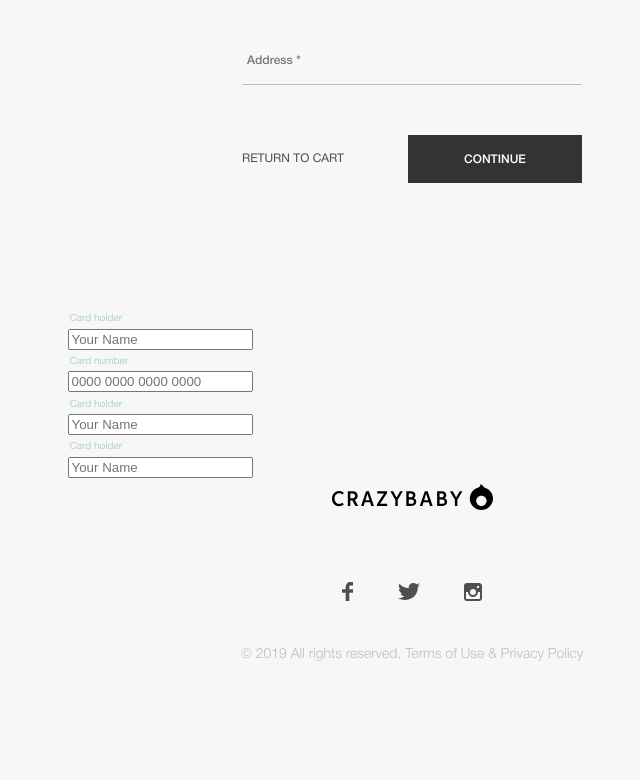
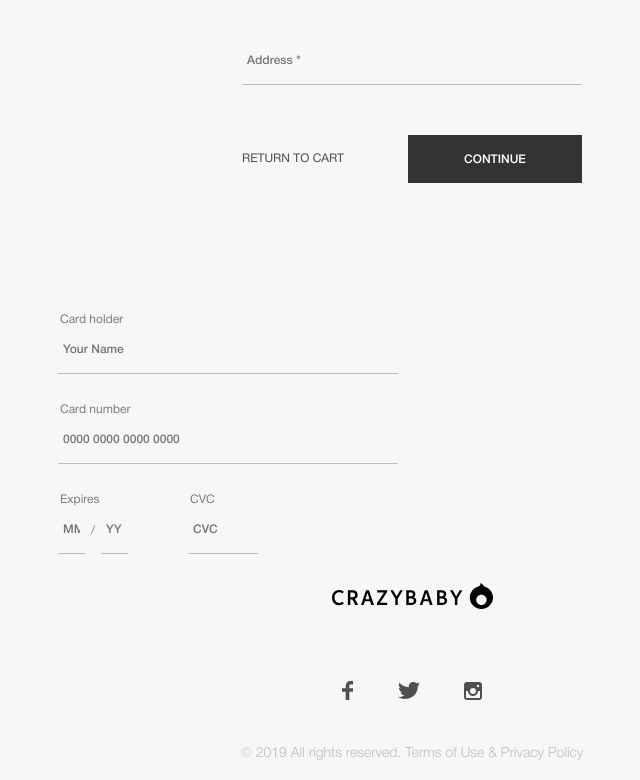
Before and after one commit to crash2bash/kickstarter, a website: page src/index.html in a window 1280 px wide. Shown: the part 7042-7822 px from the top of the page, without its empty margins (228-868 px from the left). Before the commit the page ends 7757 px from the top, so only its background shows below. Drawn offline with Linux system fonts and the light colour scheme.

Commit message:
add grid to payment form

```diff
--- a/src/index.html
+++ b/src/index.html
@@ -278,36 +278,36 @@
   </section>
 
   <section class="shipping">
-    <form class="shipping__form shipping__form--outer">
+    <form class="form shipping__form shipping__form--outer">
       <fieldset class="shipping__placeholder shipping__placeholder--name">
         <legend>First and Last Name *</legend>
       </fieldset>
-      <input type="text" class="shipping__input shipping__input--outer shipping__input--name" placeholder="First and Last Name *" required>
+      <input type="text" class="form__input shipping__input form__input--outer shipping__input--name" placeholder="First and Last Name *" required>
 
       <fieldset class="shipping__placeholder shipping__placeholder--email">
         <legend>Email *</legend>
       </fieldset>
-      <input type="email" class="shipping__input shipping__input--outer shipping__input--email" placeholder="Email *" required>
+      <input type="email" class="form__input shipping__input form__input--outer shipping__input--email" placeholder="Email *" required>
 
       <fieldset class="shipping__placeholder shipping__placeholder--phone">
         <legend>Phone number *</legend>
       </fieldset>
-      <input type="tel" class="shipping__input shipping__input--outer shipping__input--phone" placeholder="Phone number *" required>
+      <input type="tel" class="form__input shipping__input form__input--outer shipping__input--phone" placeholder="Phone number *" required>
 
       <fieldset class="shipping__placeholder shipping__placeholder--country">
         <legend>Country *</legend>
       </fieldset>
-      <input type="text" class="shipping__input shipping__input--outer shipping__input--country" placeholder="Country *" required>
+      <input type="text" class="form__input shipping__input form__input--outer shipping__input--country" placeholder="Country *" required>
 
       <fieldset class="shipping__placeholder shipping__placeholder--city">
         <legend>City *</legend>
       </fieldset>
-      <input type="text" class="shipping__input shipping__input--outer shipping__input--city" placeholder="City *" required>
+      <input type="text" class="form__input shipping__input form__input--outer shipping__input--city" placeholder="City *" required>
 
       <fieldset class="shipping__placeholder shipping__placeholder--address">
         <legend>Address *</legend>
       </fieldset>
-      <input type="text" class="shipping__input shipping__input--outer-last shipping__input--address" placeholder="Address *" required>
+      <input type="text" class="form__input shipping__input form__input--outer-last shipping__input--address" placeholder="Address *" required>
 
       <div class="shipping__buttons shipping__buttons--outer">
         <a href="#" class="shipping__link">return to cart</a>
@@ -318,24 +318,28 @@
 
   <section class="payment">
     <form method="get" class="payment__form">
-      <fieldset class="payment__fieldset payment__fieldset--focus payment__holder">
+      <fieldset class="payment__fieldset payment__holder">
         <legend>Card holder</legend>
-        <input type="text" placeholder="Your Name">
+        <input type="text" class="form__input form__input--outer payment__input" placeholder="Your Name">
       </fieldset>
 
-      <fieldset class="payment__fieldset payment__fieldset--focus payment__holder">
+      <fieldset class="payment__fieldset payment__number">
         <legend>Card number</legend>
-        <input type="text" placeholder="0000 0000 0000 0000">
+        <input type="text" class="form__input form__input--outer payment__input" placeholder="0000 0000 0000 0000">
       </fieldset>
 
-      <fieldset class="payment__fieldset payment__fieldset--focus payment__holder">
-        <legend>Card holder</legend>
-        <input type="text" placeholder="Your Name">
+      <fieldset class="payment__fieldset payment__expires">
+        <legend>Expires</legend>
+        <div class="payment__wrapper">
+          <input type="text" class="form__input form__input--outer payment__input--expires" placeholder="MM">
+          <span>/</span>
+          <input type="text" class="form__input payment__input payment__input--expires" placeholder="YY">
+        </div>
       </fieldset>
 
-      <fieldset class="payment__fieldset payment__fieldset--focus payment__holder">
-        <legend>Card holder</legend>
-        <input type="text" placeholder="Your Name">
+      <fieldset class="payment__fieldset payment__cvc">
+        <legend>CVC</legend>
+        <input type="text" class="form__input form__input--outer payment__input payment__input--cvc" placeholder="CVC">
       </fieldset>
     </form>
   </section>
--- /dev/null
+++ b/src/sass/form.scss
@@ -0,0 +1,50 @@
+@import "variables";
+
+.form {
+
+  &__input {
+    box-sizing: border-box;
+    width: 260px;
+    height: 47px;
+    padding: 5px;
+
+    font-family: $ff-hmedium;
+    font-size: 14px;
+    line-height: 24px;
+
+    background-color: transparent;
+    border: none;
+    border-bottom: 1px solid #bdbdbd;
+    outline: none;
+
+    @media (min-width: $tablet) {
+      width: 340px;
+    }
+
+    @media (min-width: $desktop) {
+      width: 378px;
+    }
+
+    &:focus,
+    &:active {
+      border-color: #0C797A;
+    }
+
+    &::placeholder {
+      font-size: 12px;
+      line-height: 14px;
+    }
+
+    &:focus::placeholder {
+      color: transparent;
+      }
+
+    &--outer {
+      margin-bottom: 29px;
+    }
+
+    &--outer-last {
+      margin-bottom: 50px;
+    }
+  }
+}
--- a/src/sass/payment.scss
+++ b/src/sass/payment.scss
@@ -6,10 +6,15 @@
   &__form {
     width: $mc-width;
     margin: 0 auto;
+    display: grid;
+    grid-template-columns: 70px 60px 70px 60px;
+    grid-template-rows: repeat(3, 1fr);
   }
 
   &__fieldset {
     border: none;
+    margin: 0;
+    padding: 0;
 
     font-size: 12px;
     line-height: 14px;
@@ -21,4 +26,43 @@
       color: rgba(12, 121, 122, 0.3);
     }
   }
+
+  &__input {
+
+    &--expires {
+      margin: 0;
+      width: 27px;
+    }
+
+    &--cvc {
+      width: 70px;
+    }
+  }
+
+  &__wrapper {
+    width: 70px;
+    display: flex;
+    justify-content: space-between;
+    align-items: center;
+  }
+
+  &__holder {
+    grid-column-start: 1;
+    grid-row-start: 1;
+  }
+
+  &__number {
+    grid-column-start: 1;
+    grid-row-start: 2;
+  }
+
+  &__expires {
+    grid-column-start: 1;
+    grid-row-start: 3;
+  }
+
+  &__cvc {
+    grid-column-start: 3;
+    grid-row-start: 3;
+  }
 }
--- a/src/sass/shipping.scss
+++ b/src/sass/shipping.scss
@@ -21,53 +21,6 @@
 
     @media (min-width: $desktop) {
       width: 378px;
-    }
-  }
-
-  &__input {
-    position: relative;
-    box-sizing: border-box;
-    width: 260px;
-    height: 47px;
-    padding: 5px;
-
-    font-family: $ff-hmedium;
-    font-size: 14px;
-    line-height: 24px;
-
-    background-color: transparent;
-    border: none;
-    border-bottom: 1px solid #bdbdbd;
-    outline: none;
-
-    @media (min-width: $tablet) {
-      width: 340px;
-    }
-
-    @media (min-width: $desktop) {
-      width: 378px;
-    }
-
-    &:focus,
-    &:active {
-      border-color: #0C797A;
-    }
-
-    &::placeholder {
-      font-size: 12px;
-      line-height: 14px;
-    }
-
-    &:focus::placeholder {
-      color: transparent;
-      }
-
-    &--outer {
-      margin-bottom: 29px;
-    }
-
-    &--outer-last {
-      margin-bottom: 50px;
     }
   }
 
--- a/src/sass/style.scss
+++ b/src/sass/style.scss
@@ -15,6 +15,7 @@
 @import './cart.scss';
 @import 'product-card';
 @import 'shipping';
+@import 'form';
 @import 'payment';
 @import './animations.scss';
 @import './visually-hidden.scss';
```
Also changed, not shown: src/css-prefix/style.css, src/css/form.css (added), src/css/payment.css, src/css/shipping.css, src/css/style.css.
